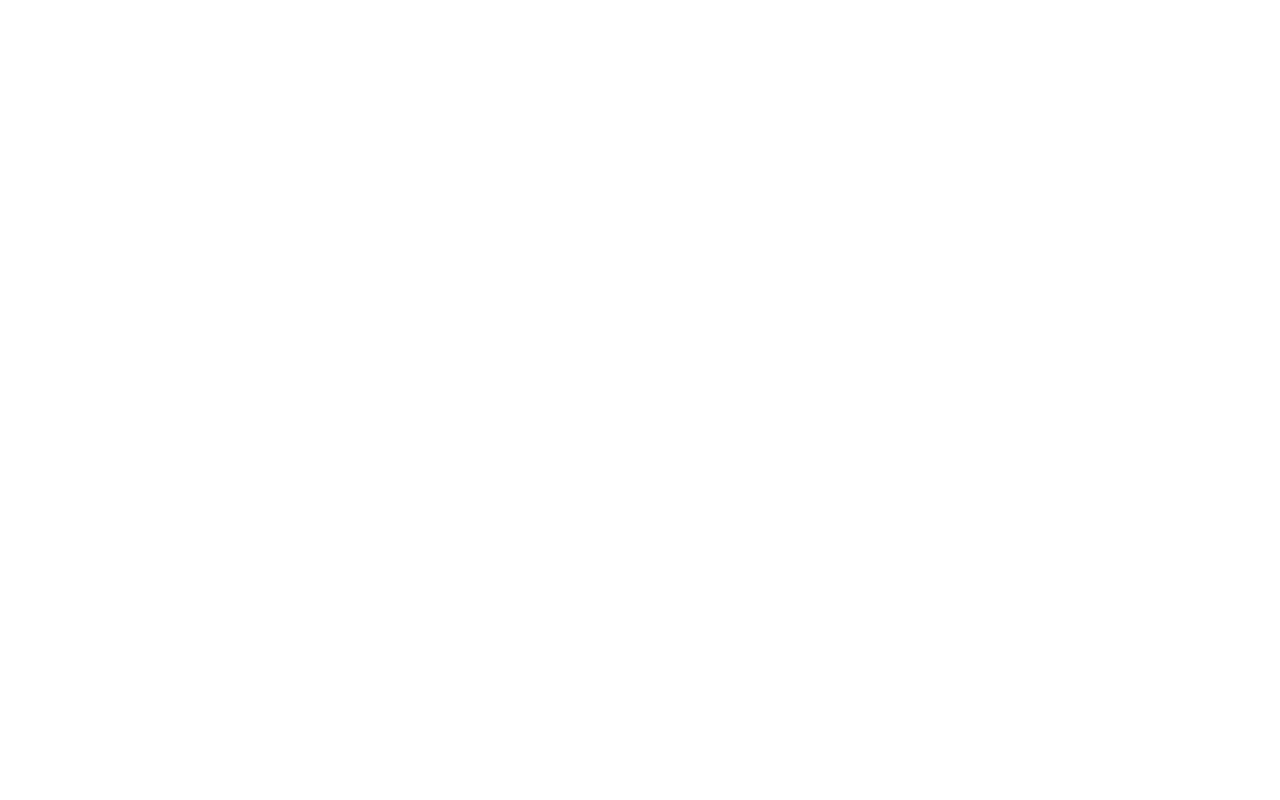
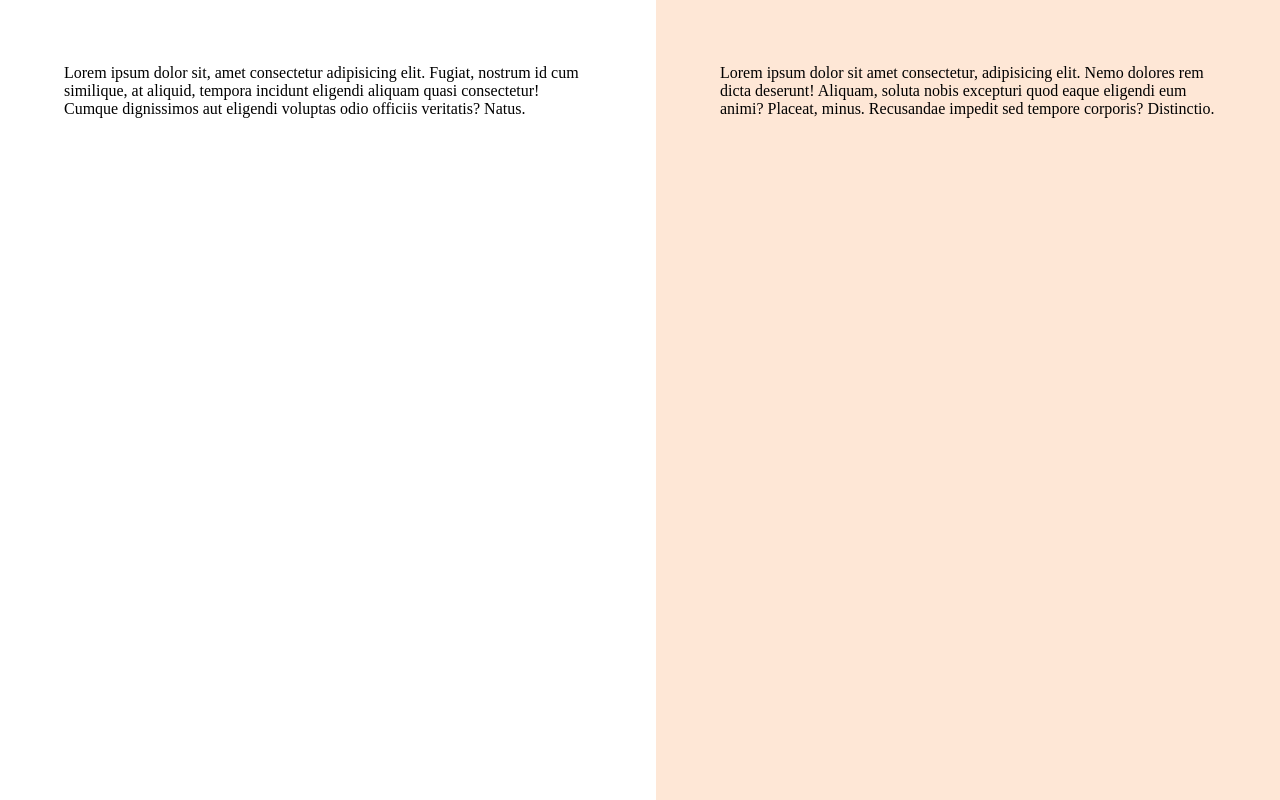
Before and after one commit to douglasroberto1997/registration-form---Escola-Maternal-Arca-de-No----EMAN, a plain HTML site: page index.html in a window 1280 px wide. Drawn offline with Linux system fonts and the light colour scheme.

Commit message:
layout css

```diff
--- a/index.html
+++ b/index.html
@@ -11,6 +11,16 @@
 
 </head>
 <body>
+    <div id="app">
+        <main>
+            <div class="main-container">Lorem ipsum dolor sit, amet consectetur adipisicing elit. Fugiat, nostrum id cum similique, at aliquid, tempora incidunt eligendi aliquam quasi consectetur! Cumque dignissimos aut eligendi voluptas odio officiis veritatis? Natus.</div>
+        </main>
+
+        <aside>
+            <div class="aside-container">Lorem ipsum dolor sit amet consectetur, adipisicing elit. Nemo dolores rem dicta deserunt! Aliquam, soluta nobis excepturi quod eaque eligendi eum animi? Placeat, minus. Recusandae impedit sed tempore corporis? Distinctio.</div>
+        </aside>
+
+    </div>
 
 </body>
 </html>
--- a/styles.css/global.css
+++ b/styles.css/global.css
@@ -1,3 +1,9 @@
+*{
+    margin: 0;
+    padding: 0;
+    box-sizing: border-box;
+}
+
 :root {
     --font-family: 'Popins' , sans-serif;
     --text: 400 1rem/1.5 var var(--font-family);
@@ -15,3 +21,7 @@
     --stroke-highlight: #F3541C;
     --semantic-error: #DC2626;
 }
+
+body {
+    overflow: hidden;
+}
--- a/styles.css/index.css
+++ b/styles.css/index.css
@@ -1 +1,2 @@
 @import url(global.css);
+@import url(layout.css);
--- /dev/null
+++ b/styles.css/layout.css
@@ -0,0 +1,27 @@
+#app {
+    display: grid;
+    grid-template-columns: 51.25% 48.75%;
+
+    height: 100vh;
+    overflow: hidden;
+}
+
+main {
+    overflow: auto;
+    padding: 4rem;
+
+    & .main-container {
+        max-width: 33rem;
+        margin-left: auto;
+    }
+
+}
+
+aside {
+    background-color: var(--surface-secondary);
+    padding: 4rem;
+
+    & .aside-container {
+        max-width: 31rem;
+    }
+}
```
